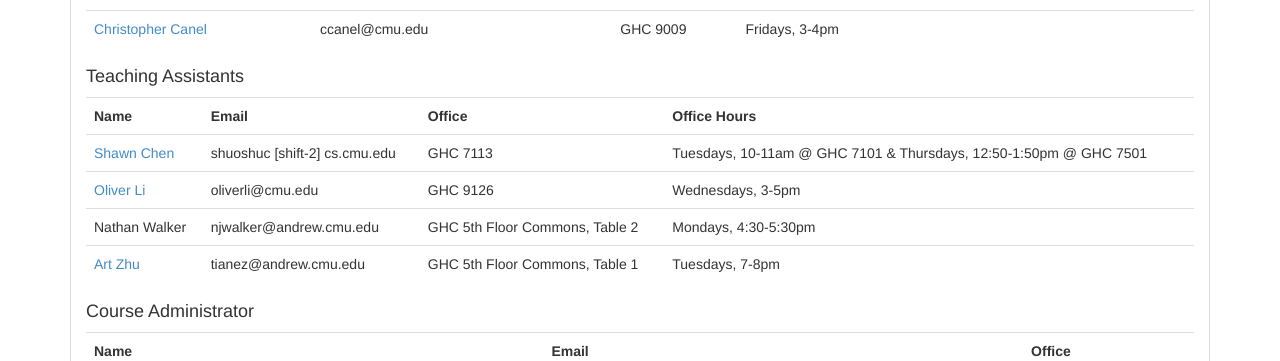
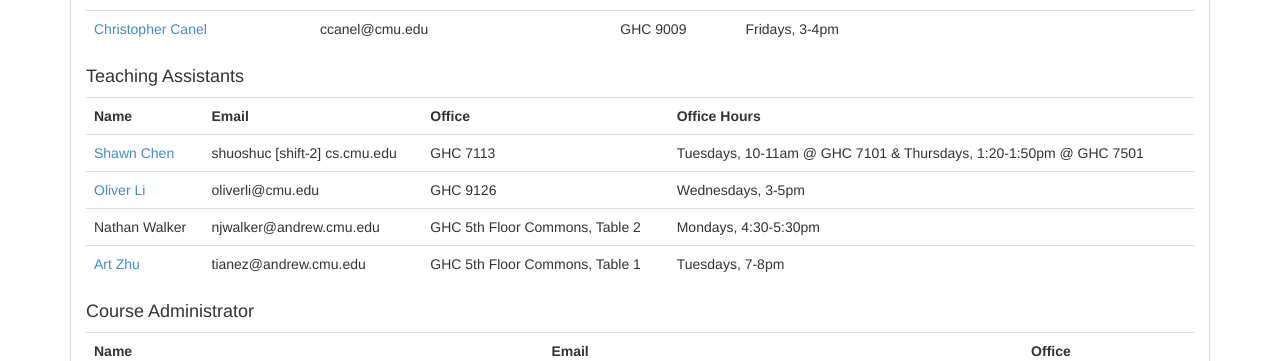
Before and after one commit to computer-networks/fa21, a Jekyll site: the page built from index.html, in a window 1280 px wide and 900 px high, scrolled down 571 px. Shown: the part 158-519 px from the top of the window. Built offline with Jekyll 4.4.1, drawn with Linux system fonts in a browser that asks for light colours.

Commit message:
Update index.html
shorten Shawn's Thursday OH due to other meetings around it

```diff
--- a/index.html
+++ b/index.html
@@ -94,7 +94,7 @@ title: CMU 15-441/641, Fall 2021 --- Home
         <td><a href="http://cs.cmu.edu/~shuoshuc">Shawn Chen</a></td>
         <td><span class="email">shuoshuc [shift-2] cs.cmu.edu</span></td>
         <td>GHC 7113</td>
-        <td>Tuesdays, 10-11am @ GHC 7101 & Thursdays, 12:50-1:50pm @ GHC 7501</td>
+        <td>Tuesdays, 10-11am @ GHC 7101 & Thursdays, 1:20-1:50pm @ GHC 7501</td>
       </tr>
 
       <tr>
```
